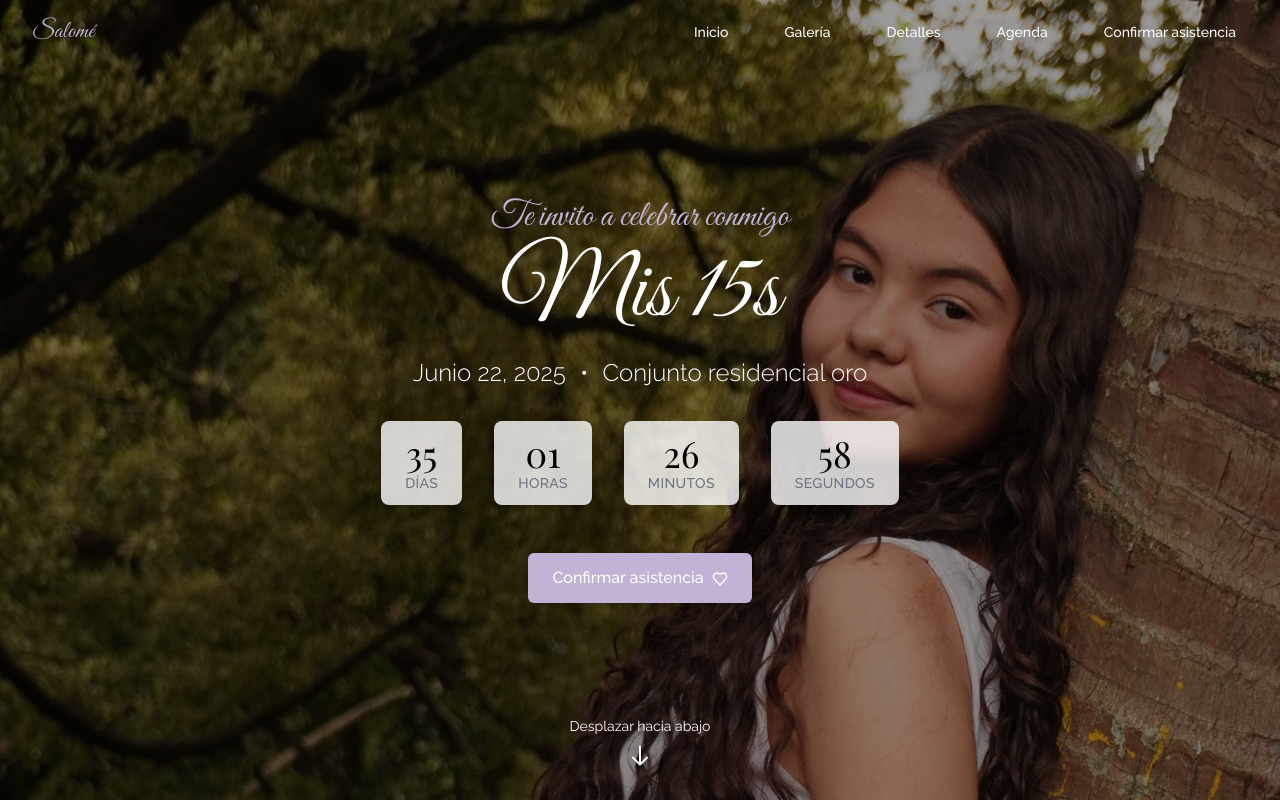
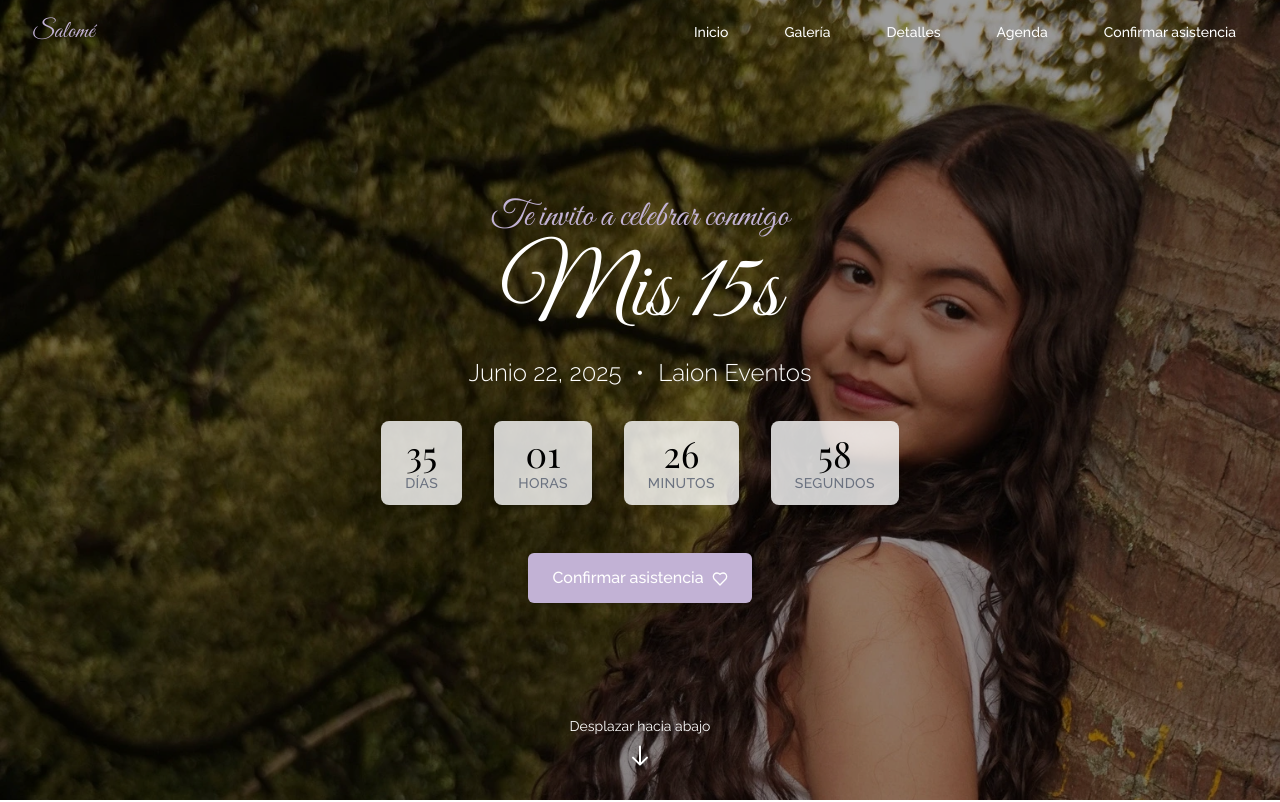
Before and after one commit to GiaHuy99/happybirthday-uncleHuy, a React (Vite) app: page / in a window 1280 px wide. Shown: the top 802 px of the page. Built offline with nearby package versions, Linux system fonts and the light colour scheme.

Commit message:
style: update Hero component event description to reflect new event name for improved clarity

```diff
--- a/src/components/Hero.tsx
+++ b/src/components/Hero.tsx
@@ -65,8 +65,7 @@ const Hero = () => {
 
 				<div ref={animateFadeUp500} className="scroll-animate">
 					<p className="text-white text-xl md:text-2xl mb-8 font-light">
-						Junio 22, 2025 <span className="mx-2">•</span> Conjunto residencial
-						oro
+						Junio 22, 2025 <span className="mx-2">•</span> Laion Eventos
 					</p>
 				</div>
 
```
